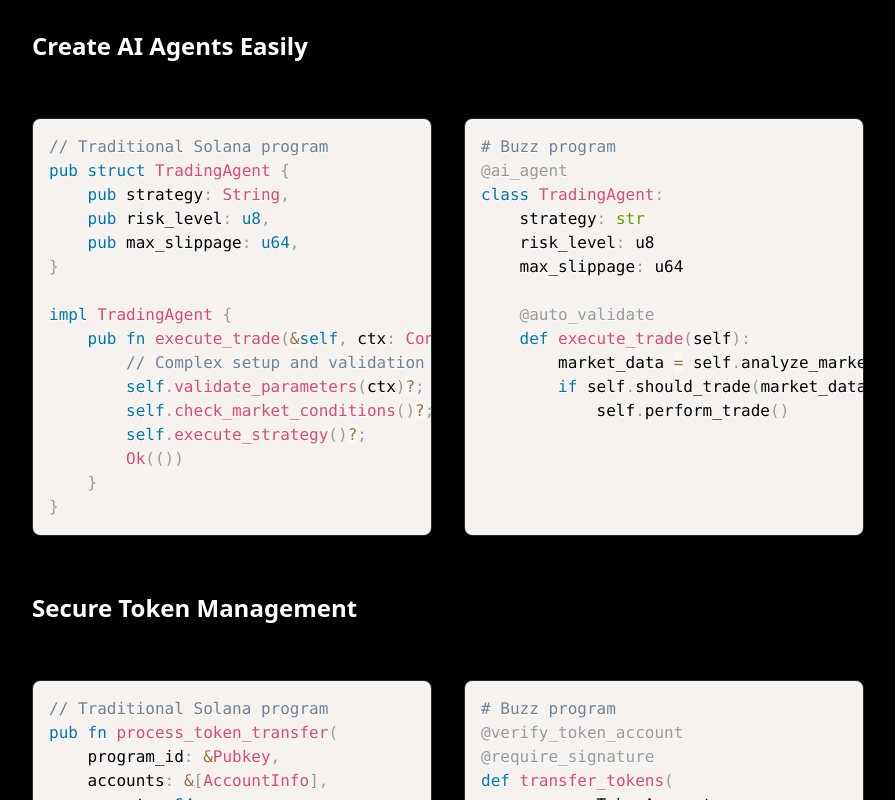
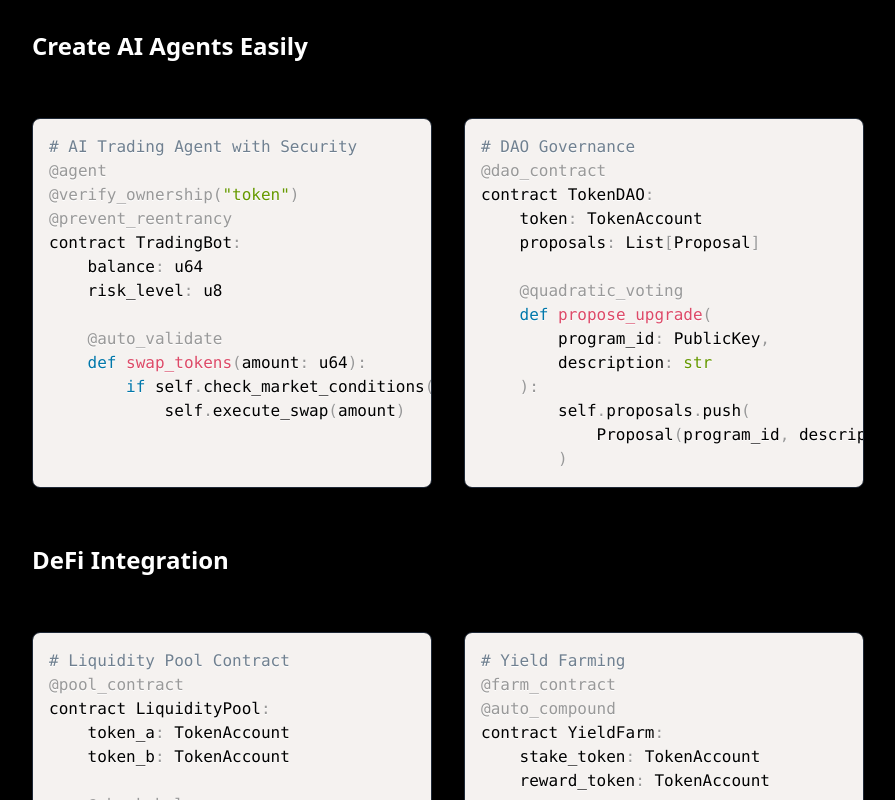
Before and after one commit to buzz-language/buzz, a React (Vite) app in the folder pilot/: page / in a window 1280 px wide. Shown: the part 1020-1820 px from the top of the page, without its empty margins (192-1087 px from the left). Built offline with nearby package versions, Linux system fonts and the light colour scheme; what @solana/wallet-adapter-react, @solana/wallet-adapter-react-ui, @solana/wallet-adapter-wallets would draw is missing.

Commit message:
feat: add comprehensive code examples for AI, DAO, and DeFi
Co-Authored-By: 0xrinegade <0xrinegade@gmail.com>

```diff
--- a/pilot/src/App.tsx
+++ b/pilot/src/App.tsx
@@ -114,80 +114,77 @@ def transfer(sender: Account, amount: u64):
             <h2 className="text-2xl font-semibold text-white mb-6">Create AI Agents Easily</h2>
             <div className="grid md:grid-cols-2 gap-8">
               <pre className="bg-black p-4 rounded-lg overflow-x-auto border border-gray-800">
-                <code className="language-rust">
-{`// Traditional Solana program
-pub struct TradingAgent {
-    pub strategy: String,
-    pub risk_level: u8,
-    pub max_slippage: u64,
-}
+                <code className="language-python">
+{`# AI Trading Agent with Security
+@agent
+@verify_ownership("token")
+@prevent_reentrancy
+contract TradingBot:
+    balance: u64
+    risk_level: u8
 
-impl TradingAgent {
-    pub fn execute_trade(&self, ctx: Context) -> Result<()> {
-        // Complex setup and validation
-        self.validate_parameters(ctx)?;
-        self.check_market_conditions()?;
-        self.execute_strategy()?;
-        Ok(())
-    }
-}`}
+    @auto_validate
+    def swap_tokens(amount: u64):
+        if self.check_market_conditions():
+            self.execute_swap(amount)
+`}
                 </code>
               </pre>
               <pre className="bg-black p-4 rounded-lg overflow-x-auto border border-gray-800">
                 <code className="language-python">
-{`# Buzz program
-@ai_agent
-class TradingAgent:
-    strategy: str
-    risk_level: u8
-    max_slippage: u64
+{`# DAO Governance
+@dao_contract
+contract TokenDAO:
+    token: TokenAccount
+    proposals: List[Proposal]
 
-    @auto_validate
-    def execute_trade(self):
-        market_data = self.analyze_market()
-        if self.should_trade(market_data):
-            self.perform_trade()`}
+    @quadratic_voting
+    def propose_upgrade(
+        program_id: PublicKey,
+        description: str
+    ):
+        self.proposals.push(
+            Proposal(program_id, description)
+        )
+`}
                 </code>
               </pre>
             </div>
 
-            <h2 className="text-2xl font-semibold text-white mb-6">Secure Token Management</h2>
+            <h2 className="text-2xl font-semibold text-white mb-6 mt-12">DeFi Integration</h2>
             <div className="grid md:grid-cols-2 gap-8">
               <pre className="bg-black p-4 rounded-lg overflow-x-auto border border-gray-800">
-                <code className="language-rust">
-{`// Traditional Solana program
-pub fn process_token_transfer(
-    program_id: &Pubkey,
-    accounts: &[AccountInfo],
-    amount: u64,
-) -> ProgramResult {
-    let account_iter = &mut accounts.iter();
-    let source = next_account_info(account_iter)?;
-    let dest = next_account_info(account_iter)?;
+                <code className="language-python">
+{`# Liquidity Pool Contract
+@pool_contract
+contract LiquidityPool:
+    token_a: TokenAccount
+    token_b: TokenAccount
 
-    if !source.is_signer {
-        return Err(ProgramError::MissingRequiredSignature);
-    }
-
-    // Manual token checks
-    if source.owner != program_id {
-        return Err(ProgramError::InvalidAccountData);
-    }
-}`}
+    @check_balance
+    def provide_liquidity(
+        amount_a: u64,
+        amount_b: u64
+    ):
+        self.validate_ratio(amount_a, amount_b)
+        self.mint_lp_tokens()
+`}
                 </code>
               </pre>
               <pre className="bg-black p-4 rounded-lg overflow-x-auto border border-gray-800">
                 <code className="language-python">
-{`# Buzz program
-@verify_token_account
-@require_signature
-def transfer_tokens(
-    source: TokenAccount,
-    dest: TokenAccount,
-    amount: u64
-):
-    # Automatic validation
-    source.transfer(dest, amount)`}
+{`# Yield Farming
+@farm_contract
+@auto_compound
+contract YieldFarm:
+    stake_token: TokenAccount
+    reward_token: TokenAccount
+
+    @check_staking_period
+    def harvest_rewards(user: Account):
+        rewards = self.calculate_rewards(user)
+        self.distribute_rewards(user, rewards)
+`}
                 </code>
               </pre>
             </div>
```
